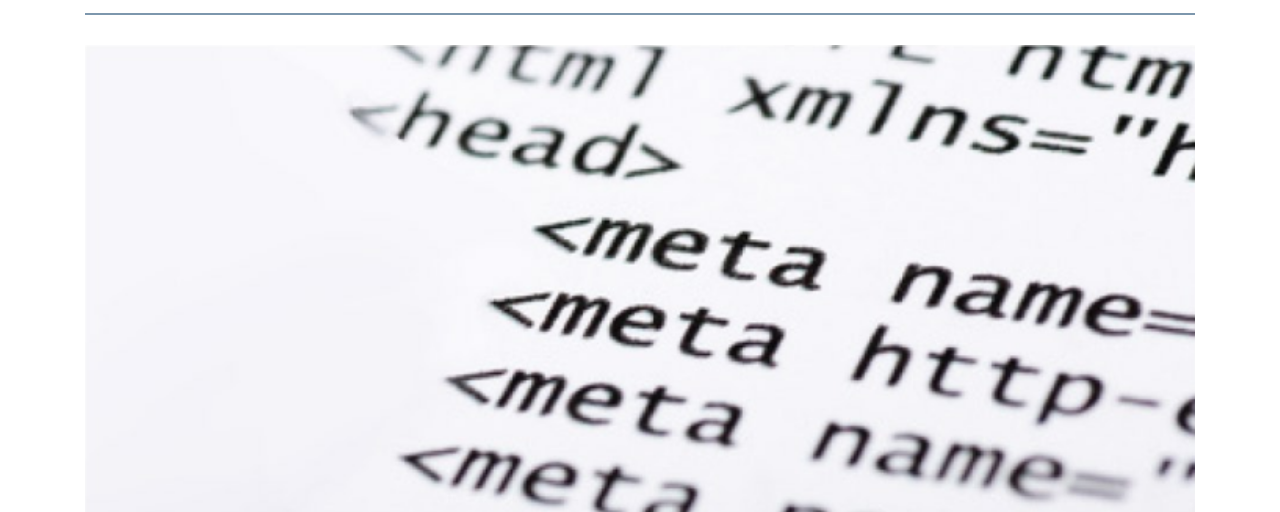
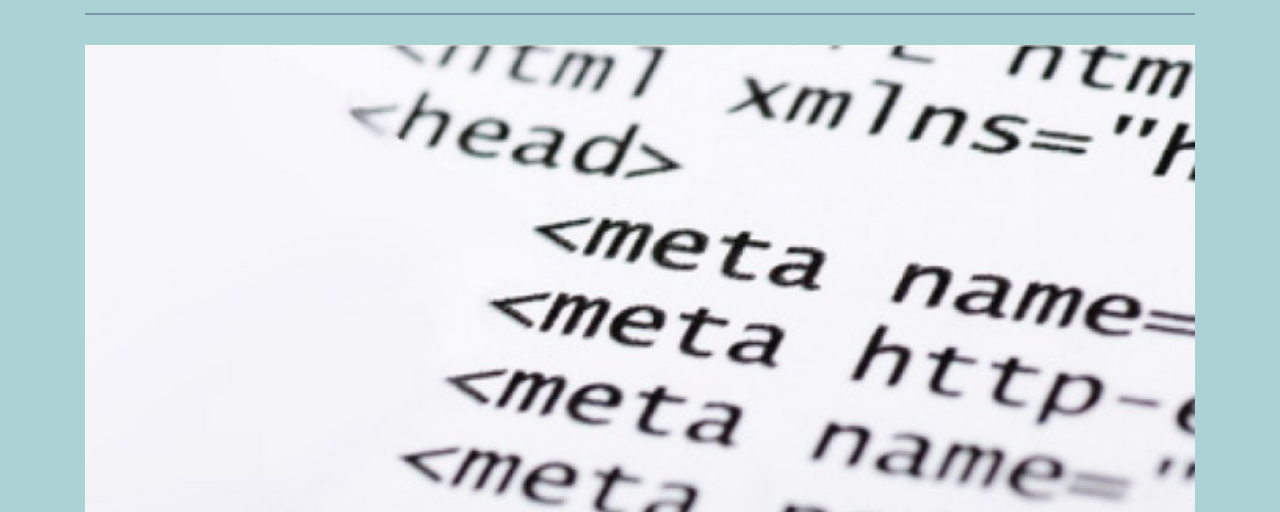
Before and after one commit to dan7sc/project02_build_a_portfolio_site, a plain HTML site: page index.html in a window 1280 px wide. Shown: the part 127-639 px from the top of the page. Drawn offline with nearby package versions, Linux system fonts and the light colour scheme.

Commit message:
Change background, logo image.

```diff
--- a/css/style.css
+++ b/css/style.css
@@ -2,6 +2,10 @@
 * {
     font-family: "Helvetica Neue Bold", Roboto, Helvetica, Arial, sans-serif;
     font-weight: 400;
+}
+
+body {
+    background: #ABD3D5;
 }
 
 h1 {
```
Also changed, not shown: img/udacity_logo.png.
